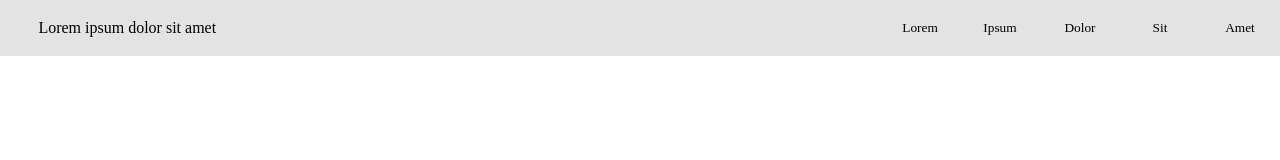
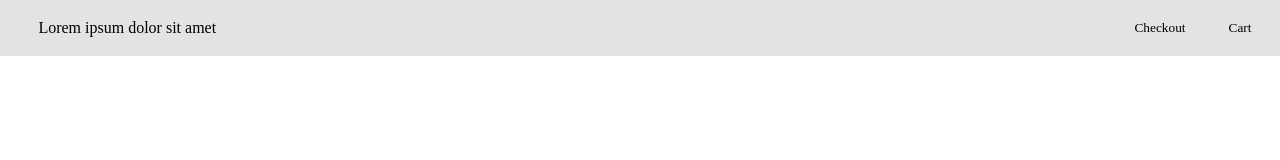
Before and after one commit to Bloxxer126g/CoffeeCoasterCo, a plain HTML site: page index.html in a window 1280 px wide. Shown: the top 160 px of the page. Drawn offline with Linux system fonts and the light colour scheme; a web font is replaced by a local one.

```diff
--- a/index.html
+++ b/index.html
@@ -13,20 +13,11 @@
 <body>
     <div id="Topbar">
         <p id="Title">Lorem ipsum dolor sit amet</p>
-        <button class="TopbarNavigator" id="LoremButton">
-            Lorem
+        <button class="TopbarNavigator" id="CheckoutButton">
+            Checkout
         </button>
         <button class="TopbarNavigator" id="IpsumButton">
-            Ipsum
-        </button>
-        <button class="TopbarNavigator" id="DolorButton">
-            Dolor
-        </button>
-        <button class="TopbarNavigator" id="SitButton">
-            Sit
-        </button>
-        <button class="TopbarNavigator" id="SitButton">
-            Amet
+            Cart
         </button>
     </div>
     <div id="CenterContent">
--- a/styles.css
+++ b/styles.css
@@ -55,11 +55,11 @@
     width: 80px;
     background-color: hsla(0, 0%, 0%, 0);
     border: none;
-    transition: 0.2s;
+    transition: 0.3s ease-in-out;
 }
 
 .TopbarNavigator:hover {
-    background-color: var(--topbar-background);
+    background-color: hsla(0, 0%, 0%, 0.233);;
 }
 
 .ItemDisplay {
@@ -82,7 +82,7 @@
   object-fit: cover;
   display: block;
   border-radius: 2vw;
-  transition: 0.2s;
+  transition: 0.6s ease-in-out;
 }
 
 .item-overlay {
```
Also changed, not shown: 2 other files.
